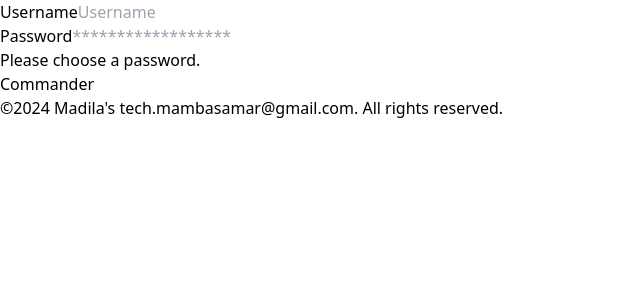
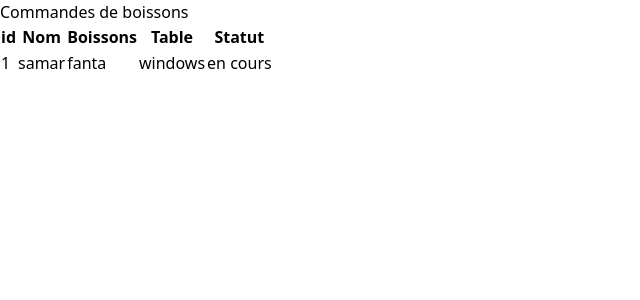
Before and after one commit to samar-mamba/gestion-boisson, a React (Vite) app: page /admin in a window 1280 px wide. Shown: the top 300 px of the page, without its empty margins (0-640 px from the left). Built offline with nearby package versions, Linux system fonts and the light colour scheme.

Commit message:
feat:ajout du data json et du tableau admin

```diff
--- a/src/App.jsx
+++ b/src/App.jsx
@@ -1,29 +1,33 @@
 import React, { useState } from "react";
 import axios from "axios";
 import { Link, NavLink, useNavigate } from "react-router-dom"
+import datacommande from "../src/Data/data.json"
 
 function App() {
 
   const [formSubmitted, setFormSubmitted] = useState(false);
 
+  const boissons = datacommande.boisson
+  const tables = datacommande.table
+
 
   // tableau  boisson et table
 
-  const boissons = [
-    { id: 1, nom: 'Bouteille deau' },
-    { id: 2, nom: 'Fanta' },
-    { id: 3, nom: 'Sprite' },
-    { id: 4, nom: 'Vin rouge' },
+  // const boissons = [
+  //   { id: 1, nom: 'Bouteille deau' },
+  //   { id: 2, nom: 'Fanta' },
+  //   { id: 3, nom: 'Sprite' },
+  //   { id: 4, nom: 'Vin rouge' },
 
-  ];
+  // ];
 
-  const tables = [
-    { id: 1, nom: 'windows' },
-    { id: 2, nom: 'virus' },
-    { id: 3, nom: 'python' },
-    { id: 4, nom: 'bcrypt' },
+  // const tables = [
+  //   { id: 1, nom: 'windows' },
+  //   { id: 2, nom: 'virus' },
+  //   { id: 3, nom: 'python' },
+  //   { id: 4, nom: 'bcrypt' },
 
-  ];
+  // ];
 
 
   const [boissonSelectionnee, setBoissonSelectionnee] = useState(null);
@@ -113,6 +117,7 @@ function App() {
                     onChange={handleNomChange}
                     id="nom"
                     name="ville"
+                    placeholder="Nom complet"
                     type="text"
                     autoComplete="nom"
                     required
@@ -175,7 +180,7 @@ function App() {
           </div>
         </div>
       </div>
-      <p class="text-center text-gray-500 text-lg">
+      <p class="text-center text-gray-500 text-lg m-8">
     &copy;2024 MadilaTech  mambasamar@gmail.com. All rights reserved.
   </p>
 
--- /dev/null
+++ b/src/Data/data.json
@@ -0,0 +1,35 @@
+{
+    "boisson": [
+
+    { "id": 1,
+     "nom": "Bouteille deau"},
+    { "id": 2,
+     "nom": "Fanta" },
+    { "id": 3,
+     "nom": "Sprite" },
+    { "id": 4,
+    "nom": "Vin rouge" }
+],
+    "commande":
+    [
+        {
+            "id":1,
+            "nom":"samar",
+            "boisson":"fanta",
+            "table":"windows",
+            "statut":"en cours"
+        }
+
+    ],
+    "table": [
+        { "id": 1,
+     "nom": "windows"
+    },
+    { "id": 2,
+     "nom": "virus" },
+    { "id": 3,
+     "nom": "bcrypt" },
+    { "id": 4,
+    "nom": "linux" }
+    ]
+}
--- a/src/admin.jsx
+++ b/src/admin.jsx
@@ -1,39 +1,69 @@
-import React from "react";
+
+import axios from "axios";
+import { useState, useEffect} from "react";
 
 
-function Admin() {
 
 
-    return (
+function Admin(){
 
-        <div class="w-full max-w-xs container h-full yl-10 px-6  lg:px-8">
-  <form class="bg-white shadow-md rounded px-8 pt-6 pb-8 mb-4">
-    <div class="mb-4">
-      <label class="block text-gray-700 text-sm font-bold mb-2" for="username">
-        Username
-      </label>
-      <input class="shadow appearance-none border rounded w-full py-2 px-3 text-gray-700 leading-tight focus:outline-none focus:shadow-outline" id="username" type="text" placeholder="Username"/>
-    </div>
-    <div class="mb-6">
-      <label class="block text-gray-700 text-sm font-bold mb-2" for="password">
-        Password
-      </label>
-      <input class="shadow appearance-none border border-red-500 rounded w-full py-2 px-3 text-gray-700 mb-3 leading-tight focus:outline-none focus:shadow-outline" id="password" type="password" placeholder="******************"/>
-      <p class="text-red-500 text-xs italic">Please choose a password.</p>
-    </div>
-    <div class="flex items-center justify-between">
-      <button class="bg-blue-500 hover:bg-blue-700 text-white font-bold py-2 px-4 rounded focus:outline-none focus:shadow-outline" type="button">
-        Commander
-      </button>
-    </div>
-  </form>
-  <p class="text-center text-gray-500 text-xs">
-    &copy;2024 Madila's tech.mambasamar@gmail.com. All rights reserved.
-  </p>
-</div>
+  const [commande, setCommande] = useState([]);
 
-    );
+  async function getCommande () {
+    try {
+      const response = await axios.get("src/Data/data.json");
+      console.log(response.data);
+      setCommande(response.data);
+      return response
+    } catch (error) {
+      return error
+    }
+  }
 
+  getCommande();
+
+
+
+
+    return(
+
+
+<div className="pt-5 pb-20 lg:px-8 ">
+
+  <h2 className=" mb-10 bg-sky-500 text-center text-white pb-10  text-2xl font-semibold leading-9 tracking-tight ">
+  Commandes de boissons
+  </h2>
+
+      <table className="border-separate border-spacing-2 border border-slate-400 ...">
+
+      <thead>
+        <tr>
+          <th className="border border-slate-300 ...">id</th>
+          <th className="border border-slate-300 ...">Nom </th>
+          <th className="border border-slate-300 ...">Boissons </th>
+          <th className="border border-slate-300 ...">Table</th>
+          <th className="border border-slate-300 ...">Statut</th>
+        </tr>
+      </thead>
+      <tbody>
+
+      {commande.commande && commande.commande.map(commande=>(
+        <tr key={commande.id}>
+              <td className="border border-slate-300 ..." >{commande.id} </td>
+              <td className="border border-slate-300 ...">{commande.nom} </td>
+              <td className="border border-slate-300 ...">{commande.boisson} </td>
+              <td className="border border-slate-300 ...">{commande.table} </td>
+              <td className="border border-slate-300 ...">{commande.statut} </td>
+               </tr>
+
+               ))
+            }
+
+      </tbody>
+    </table>
+        </div>
+
+    )
 }
 
 export default Admin;
```
